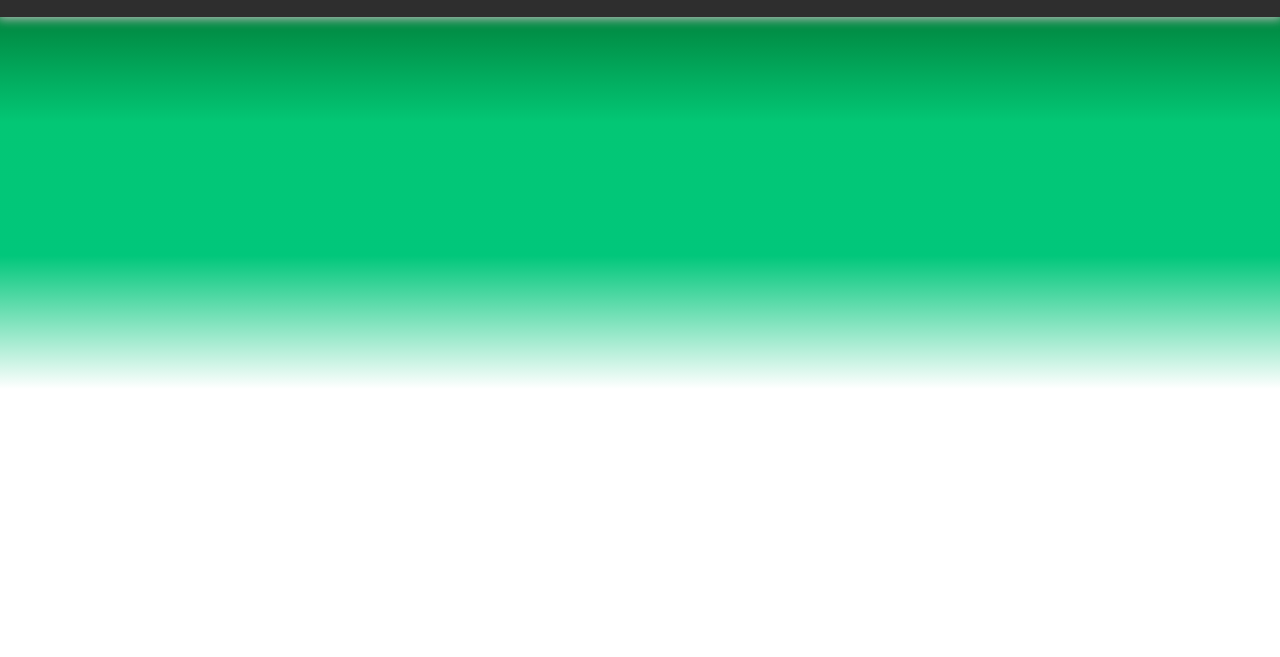
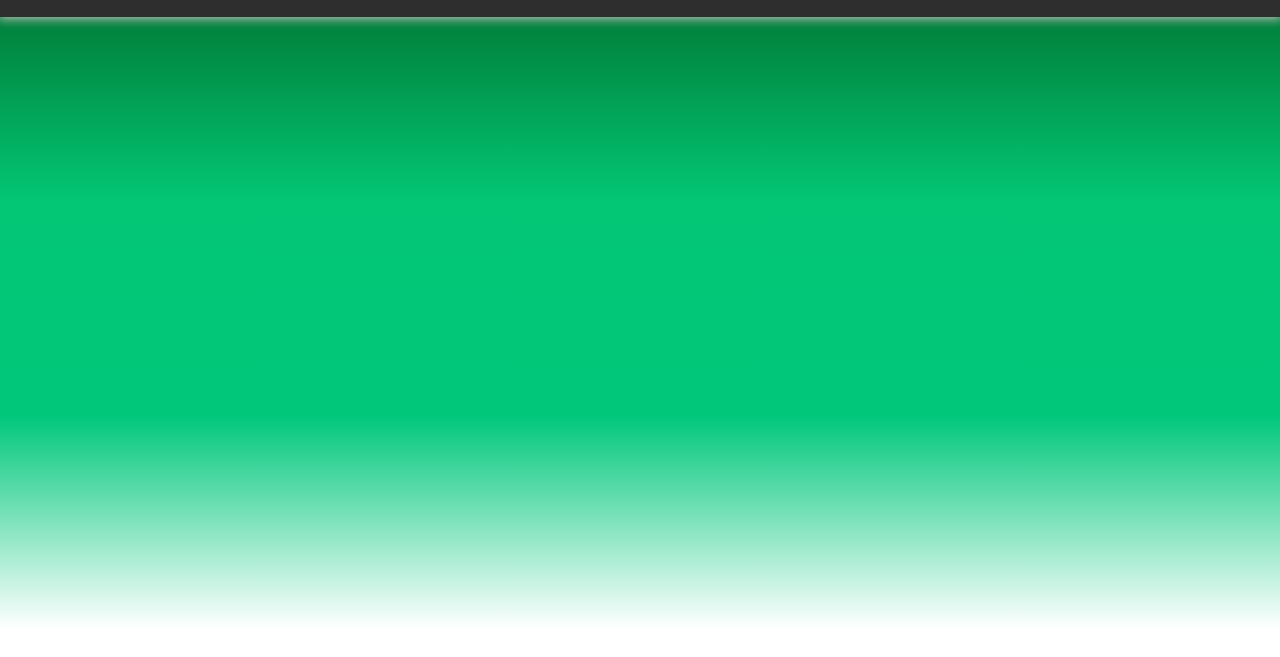
Before and after one commit to Amra200/Amr_And_Wagih_Project, a plain HTML site: page index.html in a window 1280 px wide. Shown: the part 61-718 px from the top of the page. Drawn offline with Linux system fonts and the light colour scheme.

Commit message:
ahmed upload

```diff
--- a/css/main.css
+++ b/css/main.css
@@ -92,7 +92,7 @@ body {
 .screen {
   display: flex;
   justify-content: center;
-  min-height: 50vh;
+  min-height: 80vh;
   align-items: center;
   margin: auto;
   padding: 20px;
```
